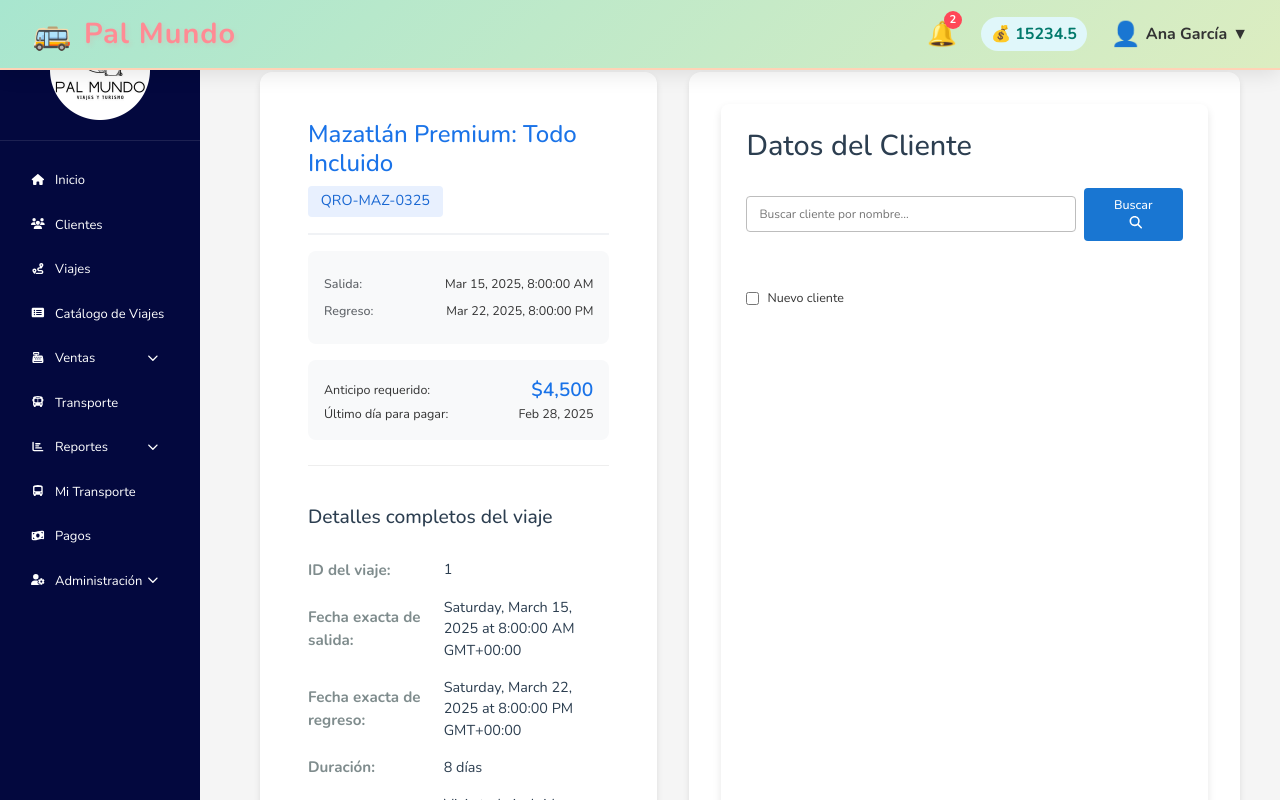
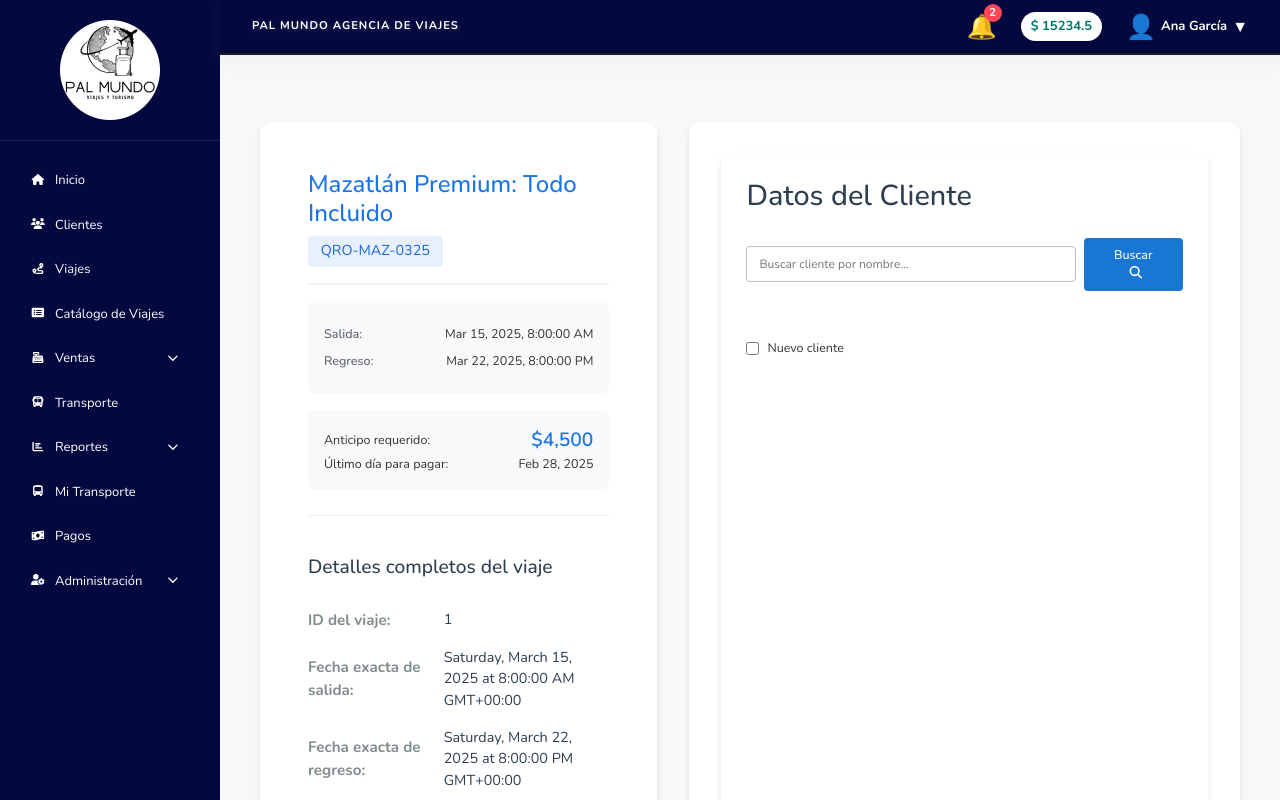
Before and after one commit to MigueDevp/PalMundo-Sistema-Angular19, an Angular app: page /contract-service in a window 1280 px wide. Built offline with nearby package versions, Linux system fonts and the light colour scheme.

Commit message:
Feat: Implementacion Headermenu

```diff
--- a/src/app/app.component.css
+++ b/src/app/app.component.css
@@ -4,32 +4,37 @@
     height: 100vh;
     width: 100%;
     overflow: hidden;
+    background-color: rgb(247, 248, 249);
+
 }
 
 /* Sidebar fijo */
 .sidebar {
     width: 220px;
-    height: 100%;
+    height: 100vh; /* Cambiado de calc(100vh - 70px) a 100vh */
     position: fixed;
-    top: 0;
+    top: 0; /* Cambiado de 70px a 0 */
     left: 0;
     z-index: 100;
     transition: all 0.3s ease-in-out;
+    overflow-y: auto;
+    background-color: #03083e;
 }
 
 /* Contenedor del contenido */
 .main-content {
     margin-left: 220px;
+    margin-top: 70px; /* AÑADIDO: Margen superior para el header */
     flex-grow: 1;
     display: flex;
     flex-direction: column;
     transition: margin-left 0.3s ease-in-out;
     font-size: 12.5px;
+    height: calc(100vh - 70px); /* AÑADIDO: Altura ajustada */
 }
 
-  /* Header y contenido */
+/* Header container - puedes eliminar esta clase si no la usas */
 .header-container {
-
     padding: 10px;
 }
 
@@ -37,4 +42,5 @@
     padding: 20px;
     overflow-y: auto;
     flex-grow: 1;
+    height: 100%; /* AÑADIDO */
 }
--- a/src/app/app.component.html
+++ b/src/app/app.component.html
@@ -1,11 +1,10 @@
 <div class="app-container">
-  <!-- Sidebar -->
-   <app-header-menu></app-header-menu>
+  <app-header-menu></app-header-menu>
   <app-menu class="sidebar"></app-menu>
 
   <!-- Main content -->
   <div class="main-content">
-    <div class="header-container"></div>
+    <!-- Eliminamos el header-container vacío -->
     <div class="content">
       <router-outlet></router-outlet>
     </div>
--- a/src/app/components/header-menu/header-menu.component.css
+++ b/src/app/components/header-menu/header-menu.component.css
@@ -1,18 +1,20 @@
 .header {
   position: fixed;
   top: 0;
-  left: 0;
-  width: 100%;
-  height: 70px;
-  background: linear-gradient(135deg, #a8e6cf 0%, #dcedc1 100%);
+  left: 220px; /* Comienza donde termina el sidebar */
+  right: 0; /* Se extiende hasta el borde derecho */
+  height: 55px;
+  background:#03083e;
   backdrop-filter: blur(10px);
   display: flex;
   justify-content: space-between;
   align-items: center;
   padding: 0 2rem;
-  box-shadow: 0 4px 20px rgba(0, 0, 0, 0.1);
+  box-shadow: 0 4px 20px rgba(170, 167, 167, 0.1);
   z-index: 1000;
-  border-bottom: 2px solid #ffd3b6;
+  border-bottom: 2px solid #1e1e1e;
+  transition: left 0.3s ease-in-out; /* Quitamos width de la transición */
+  color: white;
 }
 
 .header-left {
@@ -23,19 +25,19 @@
 .company-brand {
   display: flex;
   align-items: center;
-  gap: 12px;
+  gap: 10px;
 }
 
-.brand-icon {
+/* .brand-icon {
   font-size: 2rem;
   animation: bounce 2s infinite;
-}
+} */
 
 .brand-name {
-  font-size: 1.8rem;
+  font-size: 0.7rem;
   font-weight: 700;
-  color: #ff8b94;
-  text-shadow: 2px 2px 4px rgba(255, 139, 148, 0.2);
+  color: #ffffff;
+  text-shadow: 2px 2px 4px rgba(238, 224, 225, 0.2);
   letter-spacing: 1px;
 }
 
@@ -64,7 +66,7 @@
   }
 
   .brand-name {
-    font-size: 1.4rem;
+    font-size: 1.2rem;
   }
 
   .header-right {
--- a/src/app/components/header-menu/header-menu.component.html
+++ b/src/app/components/header-menu/header-menu.component.html
@@ -1,8 +1,8 @@
 <header class="header">
   <div class="header-left">
     <div class="company-brand">
-      <span class="brand-icon">🚌</span>
-      <span class="brand-name">Pal Mundo</span>
+   <!--  <span class="brand-icon">🚌</span>-->
+    <span class="brand-name">PAL MUNDO AGENCIA DE VIAJES</span>
     </div>
   </div>
 
--- a/src/app/components/header-menu/kpi-badge/kpi-badge.component.css
+++ b/src/app/components/header-menu/kpi-badge/kpi-badge.component.css
@@ -1,7 +1,8 @@
 .kpi-badge {
-  background-color: #e0f7fa; /* Color pastel */
+  background-color: #ffffff; /* Color pastel */
   padding: 5px 10px;
   border-radius: 20px;
   font-weight: bold;
+  font-size: 13px;
   color: #00796b;
 }
--- a/src/app/components/header-menu/kpi-badge/kpi-badge.component.html
+++ b/src/app/components/header-menu/kpi-badge/kpi-badge.component.html
@@ -1,3 +1,3 @@
 <div class="kpi-badge">
-  💰 {{ amount }}
+  $ {{ amount }}
 </div>
--- a/src/app/components/header-menu/user-profile/user-profile.component.css
+++ b/src/app/components/header-menu/user-profile/user-profile.component.css
@@ -19,6 +19,7 @@
 
 .name {
   font-weight: bold;
+  font-size: 13px;
 }
 
 .dropdown {
@@ -47,6 +48,7 @@
 .user-details {
   display: flex;
   flex-direction: column;
+  color: black;
 }
 
 .full-name {
@@ -60,7 +62,7 @@
 
 .dropdown-divider {
   height: 1px;
-  background-color: #eee;
+  background-color: #262424;
 }
 
 .dropdown-options {
@@ -70,8 +72,9 @@
 .option {
   padding: 10px 15px;
   cursor: pointer;
+  color: black;
 }
 
 .option:hover {
-  background-color: #f5f5f5;
+  background-color: #ebdfdf;
 }
--- a/src/app/components/menu/menu.component.css
+++ b/src/app/components/menu/menu.component.css
@@ -4,16 +4,18 @@
   margin-right: 8px;
   vertical-align: middle;
 }
+
 .sidebar {
-  height: 100vh;
-  width: 200px;
+  width: 220px; /* Cambiado de 200px a 220px para coincidir */
+  height: calc(100vh - 70px);
   background-color: #03083e;
   color: white;
   display: flex;
   flex-direction: column;
   transition: all 0.4s;
-  position: fixed;
-  z-index: 1000;
+
+    top: 70px;
+    left: 0;
 }
 
 .logo-container {
@@ -89,7 +91,7 @@
 }
 
 .submenu.show {
-  max-height: 400px; /* Ajusta según la cantidad de elementos */
+  max-height: 400px;
 }
 
 .submenu-item {
@@ -118,5 +120,5 @@
 }
 
 .menu-scroll::-webkit-scrollbar-thumb:hover {
-  background:  rgba(255, 255, 255, 0.2);
+  background: rgba(255, 255, 255, 0.2);
 }
```
Lines whose indentation alone changed are shown as unchanged.
